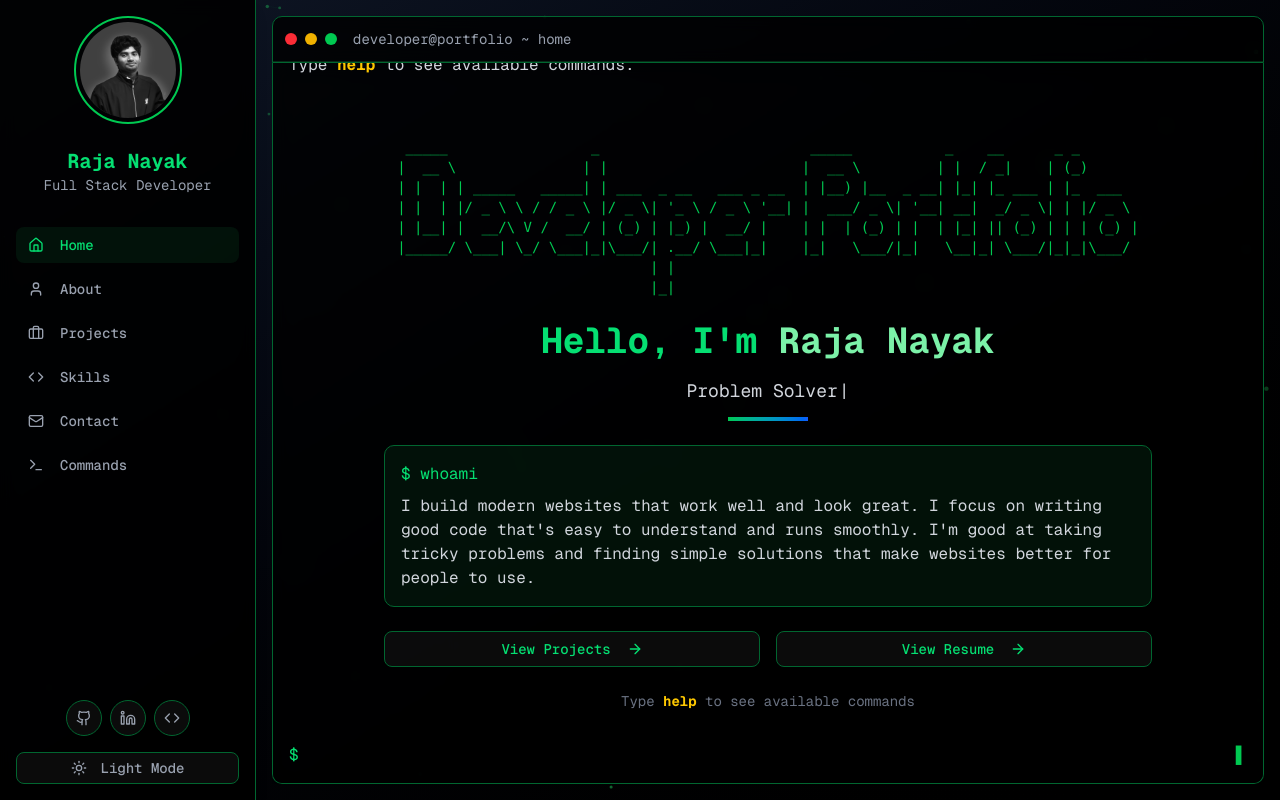
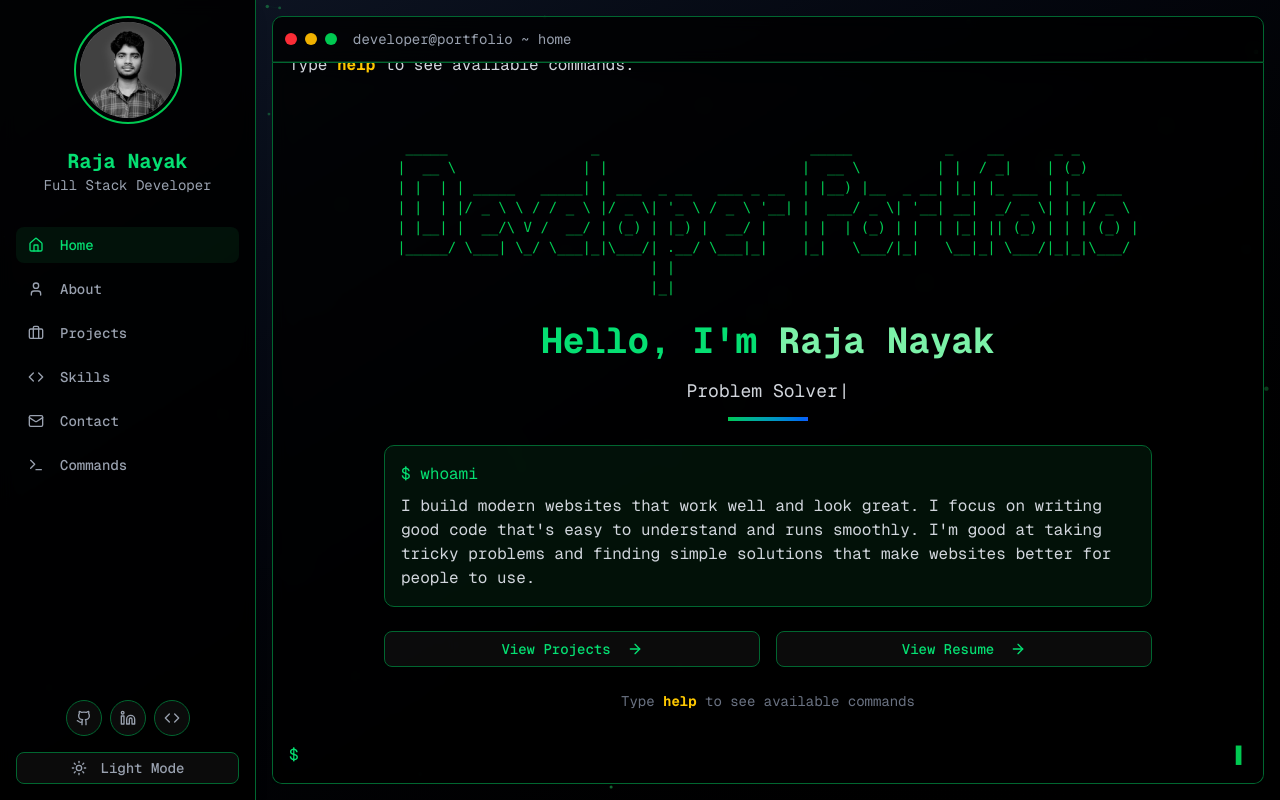
Before and after one commit to rajaNayak123/rajaDev, a Next.js app: page / in a window 1280 px wide. Built offline with nearby package versions, Linux system fonts and the light colour scheme.

Commit message:
change the profile image

```diff
--- a/src/components/mobile-nav.tsx
+++ b/src/components/mobile-nav.tsx
@@ -41,7 +41,7 @@ export default function MobileNav() {
       <div className="flex items-center">
         <div className="relative group">
           <img
-            src="/images/profileImg.jpg"
+            src="/images/rajaProfile.jpg"
             alt="Developer Avatar"
             className="h-10 w-10 rounded-full mr-3 border border-emerald-500 dark:border-green-500 transition-transform duration-300 group-hover:scale-110"
           />
--- a/src/components/sidebar.tsx
+++ b/src/components/sidebar.tsx
@@ -66,7 +66,7 @@ export default function Sidebar() {
         <motion.div className="mb-8 text-center" variants={itemVariants}>
           <div className="inline-block rounded-full border-2 border-emerald-500 dark:border-green-500 p-1 mb-4 relative group">
             <img
-              src="/images/profileImg.jpg"
+              src="/images/rajaProfile.jpg"
               alt="Developer Avatar"
               className="h-24 w-24 rounded-full transition-transform duration-500 group-hover:scale-105"
             />
```
Also changed, not shown: public/images/rajaProfile.jpg (added).
